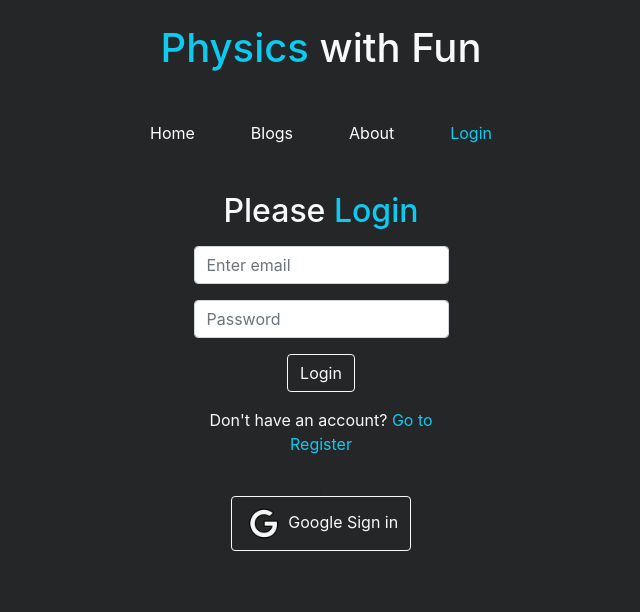
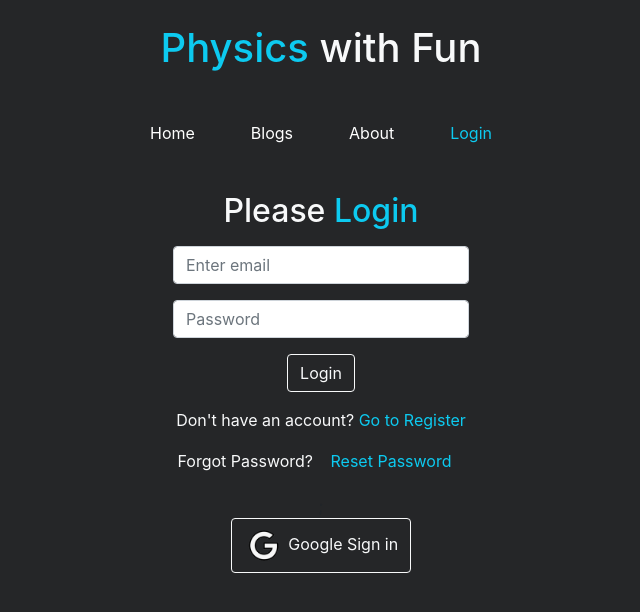
Before and after one commit to Sayed-Rafiul-Islam/Physics-With-Fun, a React (Create React App) app: page /login in a window 1280 px wide. Shown: the top 612 px of the page, without its empty margins (319-959 px from the left). Built offline with nearby package versions, Linux system fonts and the light colour scheme; no server answers.

Commit message:
reset password done

```diff
--- a/package.json
+++ b/package.json
@@ -17,6 +17,7 @@
     "react-firebase-hooks": "^5.0.3",
     "react-router-dom": "^6.3.0",
     "react-scripts": "5.0.1",
+    "react-toastify": "^8.2.0",
     "web-vitals": "^2.1.4"
   },
   "scripts": {
--- a/src/App.js
+++ b/src/App.js
@@ -12,7 +12,7 @@ import Blogs from './Pages/Blogs/Blogs';
 
 function App() {
   return (
-    <div className='text-center mt-4 container'>
+    <div className='text-center mt-4'>
       <h1 className='text-light'><span className='text-info'>Physics</span> with Fun</h1>
       <Header></Header>
       <Routes>
--- a/src/Pages/Checkout/Checkout.js
+++ b/src/Pages/Checkout/Checkout.js
@@ -3,7 +3,7 @@ import React from 'react';
 const Checkout = () => {
     return (
         <div>
-            <h2>This is CheckoutS</h2>
+            <h2 className='text-light'>This is <span className='text-info'>Checkout</span></h2>
         </div>
     );
 };
--- a/src/Pages/Login/Login/Login.js
+++ b/src/Pages/Login/Login/Login.js
@@ -1,9 +1,11 @@
 import React, { useRef } from 'react';
 import { Button, Form } from 'react-bootstrap';
-import { useSignInWithEmailAndPassword } from 'react-firebase-hooks/auth';
+import { useSendPasswordResetEmail, useSignInWithEmailAndPassword } from 'react-firebase-hooks/auth';
 import { Link, useLocation, useNavigate } from 'react-router-dom';
 import auth from '../../../firebase.init';
 import SocialLogin from '../SocialLogin/SocialLogin';
+import { ToastContainer, toast } from 'react-toastify';
+import 'react-toastify/dist/ReactToastify.css';
 
 const Login = () => {
     const location = useLocation();
@@ -11,6 +13,10 @@ const Login = () => {
 
     const emailRef = useRef('');
     const passwordRef = useRef('');
+
+    const [sendPasswordResetEmail, sending] = useSendPasswordResetEmail(
+        auth
+    );
 
     const [
         signInWithEmailAndPassword,
@@ -26,6 +32,13 @@ const Login = () => {
 
         signInWithEmailAndPassword(email, password)
     }
+
+    const resetPassword = async () => {
+        const email = emailRef.current.value;
+        await sendPasswordResetEmail(email);
+        toast('Email has been sent')
+    }
+
     let errorMessage;
     // navigation section
     const navigate = useNavigate();
@@ -57,11 +70,13 @@ const Login = () => {
                 </Button>
             </Form>
             <p className='text-light mt-3'>Don't have an account? <Link className='text-info link' to='/register' onClick={navigateRegister}>Go to Register</Link></p>
+            <p className='text-light mt-3'>Forgot Password? <button className='btn btn-link text-info text-decoration-none py-0 mb-1' onClick={resetPassword}>Reset Password</button></p>
 
             {errorMessage};
 
             <div>
                 <SocialLogin></SocialLogin>
+                <ToastContainer />
             </div>
         </div>
     );
```
Also changed, not shown: 1 other file (tests, documents, lock files or other folders).
